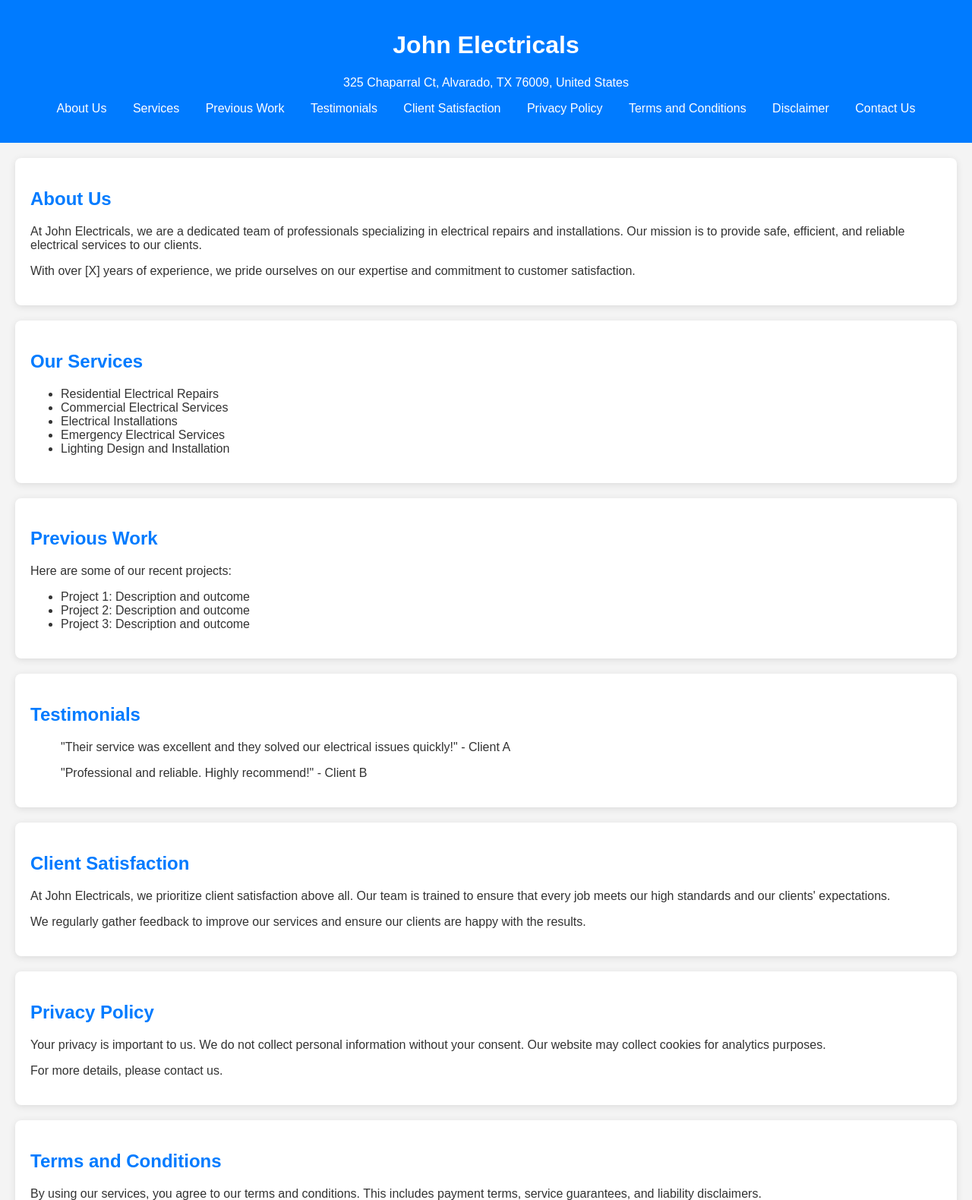
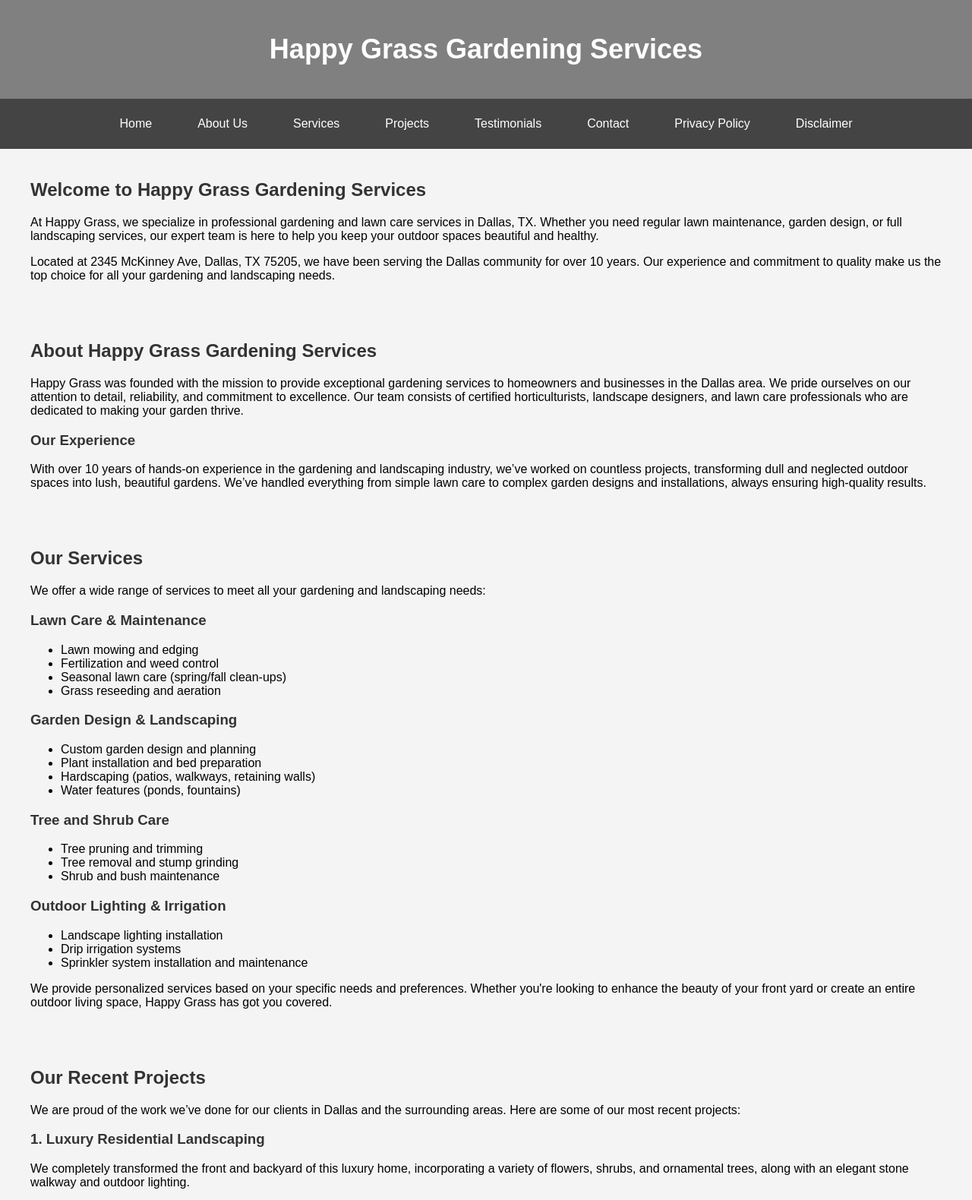
Before and after one commit to peipullsuppport-official-service24x7/peipullsuppport-home, a plain HTML site: page index.html in a window 1280 px wide. Shown: the top 1580 px of the page at 76% size. Drawn offline with Linux system fonts and the light colour scheme.

Commit message:
Add files via upload

```diff
--- a/index.html
+++ b/index.html
@@ -1,181 +1,227 @@
 <!DOCTYPE html>
 <html lang="en">
+
 <head>
     <meta charset="UTF-8">
     <meta name="viewport" content="width=device-width, initial-scale=1.0">
-    <title>John Electricals</title>
+    <meta name="description" content="Happy Grass Gardening Services - Professional Lawn Care and Gardening in Dallas, TX">
+    <meta name="keywords" content="gardening services, lawn care, landscaping, garden design, Dallas, TX">
+    <meta name="author" content="Happy Grass">
+    <title>Happy Grass Gardening Services</title>
     <style>
         body {
             font-family: Arial, sans-serif;
+            background-color: #f4f4f4;
             margin: 0;
             padding: 0;
-            background-color: #f4f4f4;
+        }
+
+        /* Header style */
+        header {
+            background-color: grey;
+            color: white;
+            padding: 20px;
+            text-align: center;
+        }
+
+        header h1 {
+            font-size: 36px;
+        }
+
+        /* Navigation Bar */
+        nav {
+            display: flex;
+            justify-content: center;
+            background-color: #444;
+            padding: 10px;
+        }
+
+        nav a {
+            color: white;
+            text-decoration: none;
+            padding: 14px 20px;
+            margin: 0 10px;
+        }
+
+        nav a:hover {
+            background-color: #575757;
+        }
+
+        /* Main Content */
+        section {
+            padding: 20px;
+        }
+
+        .container {
+            max-width: 1200px;
+            margin: 0 auto;
+            padding: 0 20px;
+        }
+
+        h2, h3 {
             color: #333;
         }
-        header {
-            background-color: #007bff;
-            color: white;
-            padding: 20px 0;
+
+        /* Footer style */
+        footer {
+            background-color: #f8f8f8; /* Off-white */
+            color: #333;
             text-align: center;
-        }
-        nav ul {
-            list-style: none;
-            padding: 0;
-        }
-        nav ul li {
-            display: inline;
-            margin: 0 15px;
-        }
-        nav ul li a {
-            color: white;
-            text-decoration: none;
-        }
-        main {
             padding: 20px;
-        }
-        section {
-            background: white;
-            border-radius: 8px;
-            margin-bottom: 20px;
-            padding: 20px;
-            box-shadow: 0 2px 10px rgba(0, 0, 0, 0.1);
-        }
-        h2 {
-            color: #007bff;
-        }
-        footer {
-            text-align: center;
-            padding: 10px 0;
-            background-color: #007bff;
-            color: white;
-            position: relative;
+            position: fixed;
             bottom: 0;
             width: 100%;
         }
-        form {
-            display: flex;
-            flex-direction: column;
-        }
-        label {
-            margin-bottom: 5px;
-        }
-        input, textarea {
-            margin-bottom: 15px;
+
+        .contact-form input, .contact-form textarea {
+            width: 100%;
             padding: 10px;
+            margin: 10px 0;
             border: 1px solid #ccc;
             border-radius: 4px;
         }
-        button {
-            padding: 10px;
-            background-color: #28a745;
+
+        .contact-form button {
+            background-color: #444;
             color: white;
             border: none;
-            border-radius: 4px;
+            padding: 10px 20px;
             cursor: pointer;
         }
-        button:hover {
-            background-color: #218838;
+
+        .contact-form button:hover {
+            background-color: #333;
         }
     </style>
 </head>
+
 <body>
 
+    <!-- Header Section -->
     <header>
-        <h1>John Electricals</h1>
-        <p>325 Chaparral Ct, Alvarado, TX 76009, United States</p>
-        <nav>
-            <ul>
-                <li><a href="#about">About Us</a></li>
-                <li><a href="#services">Services</a></li>
-                <li><a href="#work">Previous Work</a></li>
-                <li><a href="#testimonials">Testimonials</a></li>
-                <li><a href="#client-satisfaction">Client Satisfaction</a></li>
-                <li><a href="#privacy-policy">Privacy Policy</a></li>
-                <li><a href="#terms-conditions">Terms and Conditions</a></li>
-                <li><a href="#disclaimer">Disclaimer</a></li>
-                <li><a href="#contact">Contact Us</a></li>
-            </ul>
-        </nav>
+        <h1>Happy Grass Gardening Services</h1>
     </header>
 
-    <main>
-        <section id="about">
-            <h2>About Us</h2>
-            <p>At John Electricals, we are a dedicated team of professionals specializing in electrical repairs and installations. Our mission is to provide safe, efficient, and reliable electrical services to our clients.</p>
-            <p>With over [X] years of experience, we pride ourselves on our expertise and commitment to customer satisfaction.</p>
-        </section>
+    <!-- Navigation Section -->
+    <nav>
+        <a href="#home">Home</a>
+        <a href="#about">About Us</a>
+        <a href="#services">Services</a>
+        <a href="#projects">Projects</a>
+        <a href="#testimonials">Testimonials</a>
+        <a href="#contact">Contact</a>
+        <a href="#privacy-policy">Privacy Policy</a>
+        <a href="#disclaimer">Disclaimer</a>
+    </nav>
 
-        <section id="services">
+    <!-- Home Section -->
+    <section id="home">
+        <div class="container">
+            <h2>Welcome to Happy Grass Gardening Services</h2>
+            <p>At Happy Grass, we specialize in professional gardening and lawn care services in Dallas, TX. Whether you need regular lawn maintenance, garden design, or full landscaping services, our expert team is here to help you keep your outdoor spaces beautiful and healthy.</p>
+            <p>Located at 2345 McKinney Ave, Dallas, TX 75205, we have been serving the Dallas community for over 10 years. Our experience and commitment to quality make us the top choice for all your gardening and landscaping needs.</p>
+        </div>
+    </section>
+
+    <!-- About Us Section -->
+    <section id="about">
+        <div class="container">
+            <h2>About Happy Grass Gardening Services</h2>
+            <p>Happy Grass was founded with the mission to provide exceptional gardening services to homeowners and businesses in the Dallas area. We pride ourselves on our attention to detail, reliability, and commitment to excellence. Our team consists of certified horticulturists, landscape designers, and lawn care professionals who are dedicated to making your garden thrive.</p>
+            <h3>Our Experience</h3>
+            <p>With over 10 years of hands-on experience in the gardening and landscaping industry, we’ve worked on countless projects, transforming dull and neglected outdoor spaces into lush, beautiful gardens. We’ve handled everything from simple lawn care to complex garden designs and installations, always ensuring high-quality results.</p>
+        </div>
+    </section>
+
+    <!-- Services Section -->
+    <section id="services">
+        <div class="container">
             <h2>Our Services</h2>
+            <p>We offer a wide range of services to meet all your gardening and landscaping needs:</p>
+            <h3>Lawn Care & Maintenance</h3>
             <ul>
-                <li>Residential Electrical Repairs</li>
-                <li>Commercial Electrical Services</li>
-                <li>Electrical Installations</li>
-                <li>Emergency Electrical Services</li>
-                <li>Lighting Design and Installation</li>
+                <li>Lawn mowing and edging</li>
+                <li>Fertilization and weed control</li>
+                <li>Seasonal lawn care (spring/fall clean-ups)</li>
+                <li>Grass reseeding and aeration</li>
             </ul>
-        </section>
 
-        <section id="work">
-            <h2>Previous Work</h2>
-            <p>Here are some of our recent projects:</p>
+            <h3>Garden Design & Landscaping</h3>
             <ul>
-                <li>Project 1: Description and outcome</li>
-                <li>Project 2: Description and outcome</li>
-                <li>Project 3: Description and outcome</li>
+                <li>Custom garden design and planning</li>
+                <li>Plant installation and bed preparation</li>
+                <li>Hardscaping (patios, walkways, retaining walls)</li>
+                <li>Water features (ponds, fountains)</li>
             </ul>
-        </section>
 
-        <section id="testimonials">
-            <h2>Testimonials</h2>
+            <h3>Tree and Shrub Care</h3>
+            <ul>
+                <li>Tree pruning and trimming</li>
+                <li>Tree removal and stump grinding</li>
+                <li>Shrub and bush maintenance</li>
+            </ul>
+
+            <h3>Outdoor Lighting & Irrigation</h3>
+            <ul>
+                <li>Landscape lighting installation</li>
+                <li>Drip irrigation systems</li>
+                <li>Sprinkler system installation and maintenance</li>
+            </ul>
+
+            <p>We provide personalized services based on your specific needs and preferences. Whether you're looking to enhance the beauty of your front yard or create an entire outdoor living space, Happy Grass has got you covered.</p>
+        </div>
+    </section>
+
+    <!-- Projects Section -->
+    <section id="projects">
+        <div class="container">
+            <h2>Our Recent Projects</h2>
+            <p>We are proud of the work we’ve done for our clients in Dallas and the surrounding areas. Here are some of our most recent projects:</p>
+            <h3>1. Luxury Residential Landscaping</h3>
+            <p>We completely transformed the front and backyard of this luxury home, incorporating a variety of flowers, shrubs, and ornamental trees, along with an elegant stone walkway and outdoor lighting.</p>
+
+            <h3>2. Office Complex Lawn Maintenance</h3>
+            <p>We’ve been providing regular lawn care and landscape maintenance for a large office complex, ensuring the grounds are always pristine and welcoming for employees and clients.</p>
+
+            <h3>3. Urban Garden Design</h3>
+            <p>This client wanted a small, modern garden in their city apartment. We designed a low-maintenance, beautiful garden with small trees, plants, and a decorative water feature.</p>
+        </div>
+    </section>
+
+    <!-- Testimonials Section -->
+    <section id="testimonials">
+        <div class="container">
+            <h2>What Our Clients Say</h2>
             <blockquote>
-                <p>"Their service was excellent and they solved our electrical issues quickly!" - Client A</p>
+                <p>"Happy Grass transformed my backyard into a beautiful oasis! I couldn’t be happier with the results. Their team is professional, reliable, and incredibly talented." – Sarah T., Dallas, TX</p>
             </blockquote>
             <blockquote>
-                <p>"Professional and reliable. Highly recommend!" - Client B</p>
+                <p>"I’ve been using Happy Grass for regular lawn care, and my lawn has never looked better. Highly recommend their services!" – Mark L., Dallas, TX</p>
             </blockquote>
-        </section>
+        </div>
+    </section>
 
-        <section id="client-satisfaction">
-            <h2>Client Satisfaction</h2>
-            <p>At John Electricals, we prioritize client satisfaction above all. Our team is trained to ensure that every job meets our high standards and our clients' expectations.</p>
-            <p>We regularly gather feedback to improve our services and ensure our clients are happy with the results.</p>
-        </section>
+    <!-- Contact Section -->
+    <section id="contact">
+        <div class="container">
+            <h2>Contact Us</h2>
+            <p>We’d love to help you with your gardening and landscaping needs! Please get in touch with us through any of the following methods:</p>
+            <p>Address: 2345 McKinney Ave, Dallas, TX 75205, United States</p>
+            <h3>Contact Form</h3>
+            <div class="contact-form">
+                <form action="submit-form.php" method="POST">
+                    <input type="text" name="name" placeholder="Your Name" required>
+                    <input type="email" name="email" placeholder="Your Email" required>
+                    <textarea name="message" rows="5" placeholder="Your Message" required></textarea>
+                    <button type="submit">Send Message</button>
+                </form>
+            </div>
+        </div>
+    </section>
 
-        <section id="privacy-policy">
+    <!-- Privacy Policy Section -->
+    <section id="privacy-policy">
+        <div class="container">
             <h2>Privacy Policy</h2>
-            <p>Your privacy is important to us. We do not collect personal information without your consent. Our website may collect cookies for analytics purposes.</p>
-            <p>For more details, please contact us.</p>
-        </section>
-
-        <section id="terms-conditions">
-            <h2>Terms and Conditions</h2>
-            <p>By using our services, you agree to our terms and conditions. This includes payment terms, service guarantees, and liability disclaimers.</p>
-        </section>
-
-        <section id="disclaimer">
-            <h2>Disclaimer</h2>
-            <p>Our services are provided "as is." We strive for accuracy, but we cannot guarantee that all information is correct. We are not liable for any damages resulting from the use of our services.</p>
-        </section>
-
-        <section id="contact">
-            <h2>Contact Us</h2>
-            <p>If you have any questions, please reach out!</p>
-            <form action="submit_form.php" method="POST">
-                <label for="name">Name:</label>
-                <input type="text" id="name" name="name" required>
-                <label for="email">Email:</label>
-                <input type="email" id="email" name="email" required>
-                <label for="message">Message:</label>
-                <textarea id="message" name="message" required></textarea>
-                <button type="submit">Send Message</button>
-            </form>
-        </section>
-    </main>
-
-    <footer>
-        <p>&copy; 2024 John Electricals. All rights reserved.</p>
-    </footer>
-
-</body>
-</html>
+            <p>At Happy Grass, we respect your privacy and are committed to protecting your personal data. Our Privacy Policy explains how we collect, use, and store your information.</p>
+            <h3>
```
